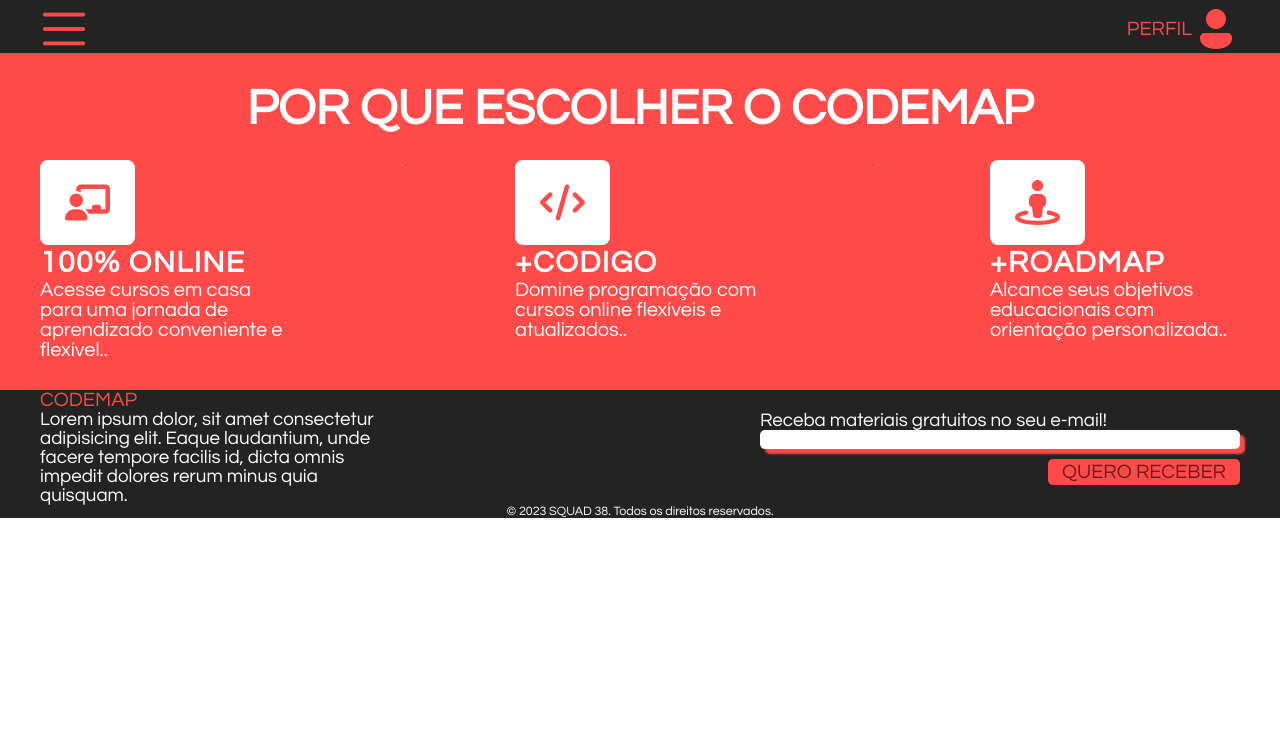
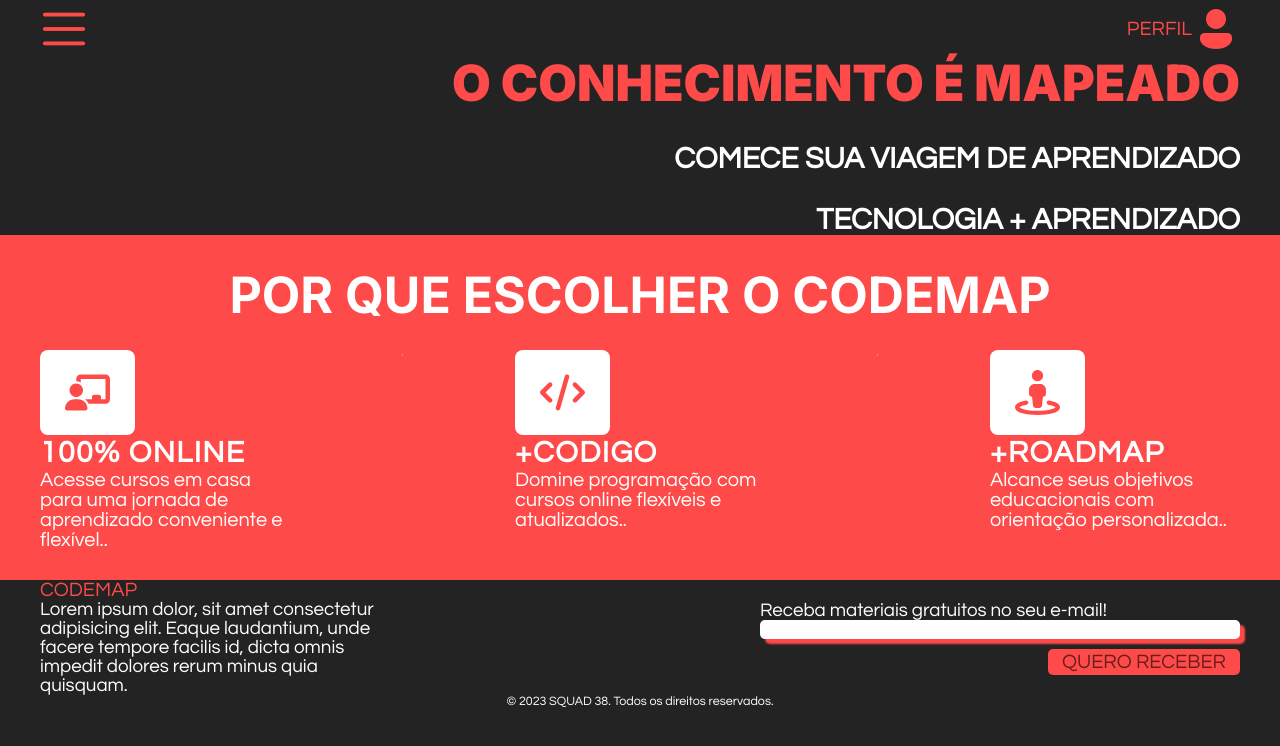
Before and after one commit to Squad-038/CodeMap, a plain HTML site: page pages/home/index.html in a window 1280 px wide. Drawn offline with Linux system fonts and the light colour scheme.

Commit message:
Subindo o Sobre

```diff
--- a/pages/home/index.html
+++ b/pages/home/index.html
@@ -11,7 +11,11 @@
   <body>
     <header></header>
     <section class="login"></section>
-    <section class="sobre"></section>
+    <section class="sobre">
+      <h1>O CONHECIMENTO É MAPEADO</h1>
+      <h2>COMECE SUA VIAGEM DE APRENDIZADO</h2>
+      <h2>TECNOLOGIA + APRENDIZADO</h2>
+    </section>
     <section class="informacoes">
       <h2>POR QUE ESCOLHER O CODEMAP</h2>
       <div class="containers-informacao"></div>
--- a/pages/home/index.scss
+++ b/pages/home/index.scss
@@ -1,4 +1,8 @@
 @import '../../styles/scss/variables';
+
+body {
+  background-color: $secondary-color;
+}
 
 header,
 footer,
@@ -89,6 +93,25 @@ footer {
   }
 }
 
+.sobre {
+  display: flex;
+  flex-direction: column;
+  align-items: flex-end;
+  gap: 30px;
+
+  h1 {
+    font-family: $ff-inter;
+    font-weight: $fw-800;
+    color: $main-color;
+    font-size: $fs-50;
+  }
+
+  h2 {
+    font-size: $fs-30;
+    font-weight: $fw-600;
+  }
+}
+
 .informacoes {
   display: flex;
   flex-direction: column;
@@ -98,6 +121,7 @@ footer {
   padding-bottom: 30px;
 
   h2 {
+    font-family: $ff-inter;
     color: $white;
     text-align: center;
     font-size: $fs-50;
--- a/styles/scss/_variables.scss
+++ b/styles/scss/_variables.scss
@@ -16,4 +16,5 @@ $fs-20: 2rem;
 $fw-400: 400;
 $fw-600: 500;
 $fw-600: 600;
+$fw-700: 700;
 $fw-800: 800;
```
Also changed, not shown: pages/home/index.css, 1 other file.
